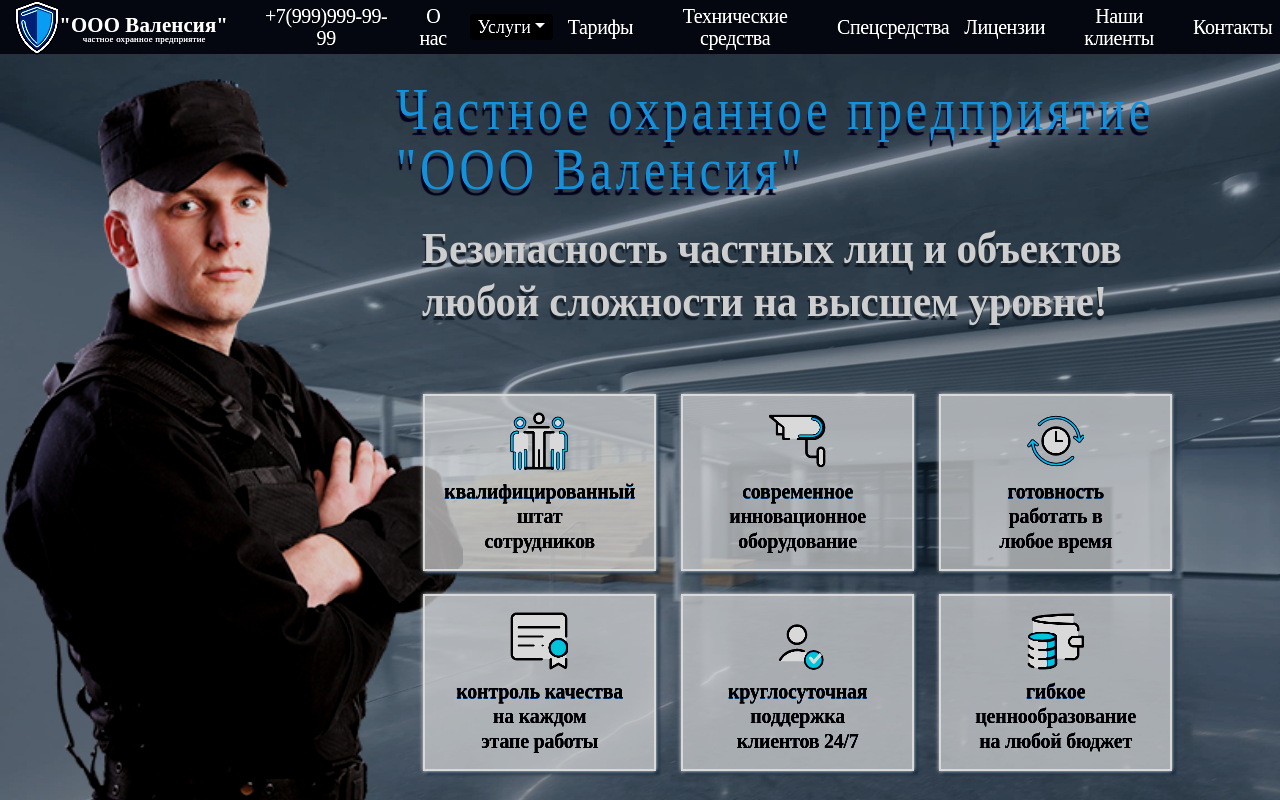
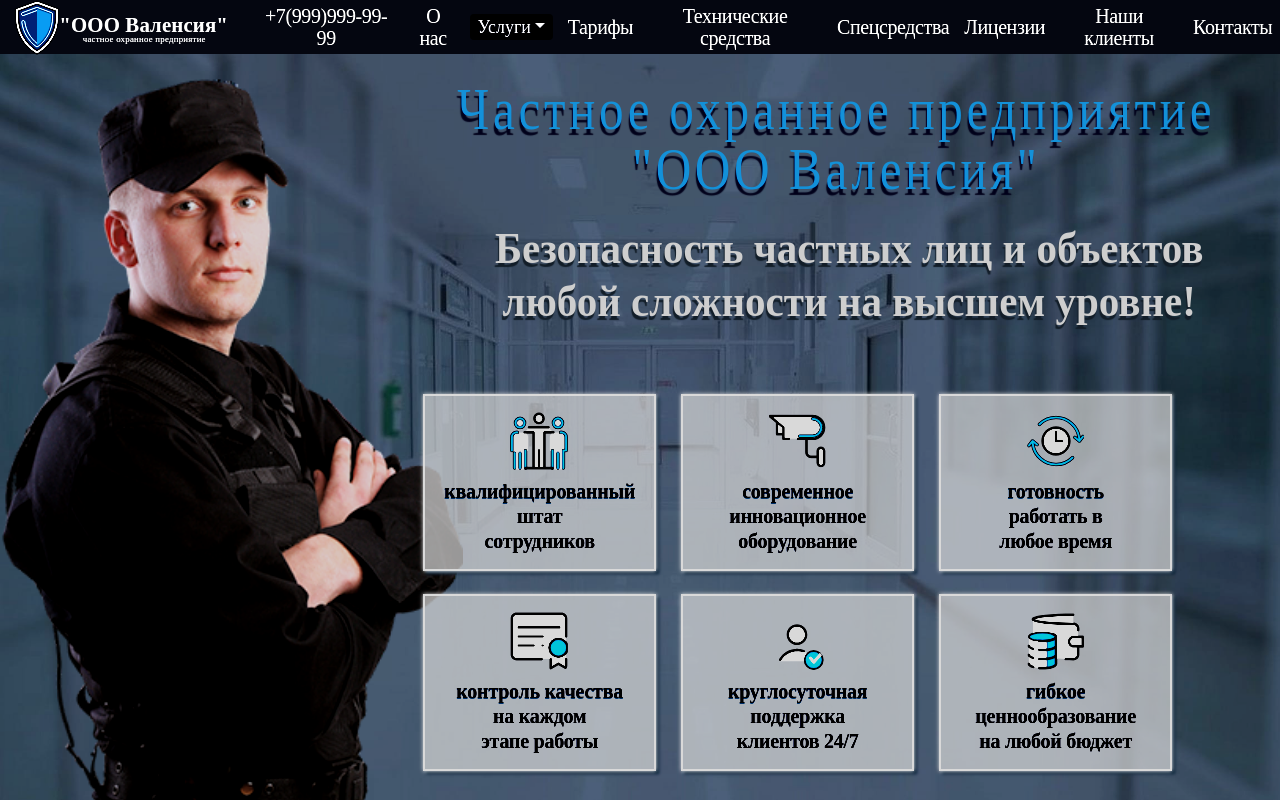
Before and after one commit to AnigalHub/Valencia, a Nuxt app: page / in a window 1280 px wide. Shown: the top 800 px of the page. Built offline with nearby package versions, Linux system fonts and the light colour scheme; a web font is replaced by a local one.

Commit message:
Исправлен слайдшоу и убрано подчеркивание

```diff
--- a/components/secondary_pages/styles.scss
+++ b/components/secondary_pages/styles.scss
@@ -227,15 +227,15 @@ input {
     /*смена фона*/
     @keyframes anim {
       0% {
+        background: url(../../static/Landing_page/background_1.jpg) no-repeat;
+        background-size: 100% 100% ;
+      }
+      33% {
         background: url(../../static/Landing_page/background_2.jpg) no-repeat;
-        background-size: 100% 100% ;
-      }
-      50% {
+        background-size: 100% 100%;
+      }
+      67% {
         background: url(../../static/Landing_page/background_3.jpg) no-repeat;
-        background-size: 100% 100%;
-      }
-      100% {
-        background: url(../../static/Landing_page/background_1.jpg) no-repeat;
         background-size: 100% 100% ;
       }
     }
@@ -259,8 +259,9 @@ input {
       transform: scale(1.025, 1.25);
       color: #2487c8;
       margin-left: -6%;
-      text-shadow: -1.2px 4px 1.2px black;
+      text-shadow: -1px 2px 1px #212121;
       line-height: 3.25rem;
+      text-align: center;
     }
     /*слоган чопа*/
     .slogan{
@@ -268,7 +269,6 @@ input {
       font-family: 'Playfair Display', serif;
       font-size: 2.8rem;
       font-weight: $fontWeight800;
-      letter-spacing: -.25px;
       transform: scale(1.025, 1.1);
       color: $shadeOfWhite;
       filter: contrast(90%);
@@ -276,6 +276,7 @@ input {
       margin-left: -2%;
       text-shadow: -1px 4px 1px rgb(9, 24, 38);
       line-height: 3.25rem;
+      text-align: center;
     }
     /*параметры сетки бутстрап*/
     .col{padding: 0 !important;}
@@ -284,6 +285,9 @@ input {
   }
   /*компонент "Преимущества" - 6 блоков с svg и текстом*/
   #Advantages{
+    a:hover{
+      text-decoration:none !important;
+    }
     /*высота компонента*/
     height: 15rem;
     /*изменение/добавление стилей в текст на главной странице - касательно только этого компонента (Преимущества)*/
@@ -310,9 +314,13 @@ input {
       position: relative;
       float: left;
       filter: contrast(120%) brightness(110%);
-      background-color: rgba(250, 250, 255,.7);
+      background-color: rgba(250, 250, 255, .7);
       border: 2.5px solid rgba(255, 255, 255);
       box-shadow: 0 0 4px $shadeOfWhite, 3px 3px 3px rgb(21, 44, 64);
+
+      &:hover{
+        background-color: rgba(250, 250, 255, .8);
+      }
     }
     /*общие стили для svg для данного компонента (Преимущества)*/
     svg{
```
